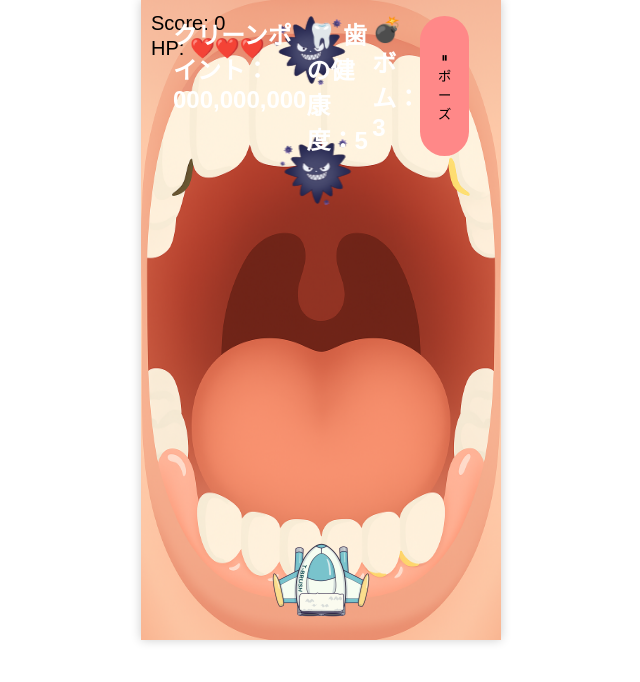
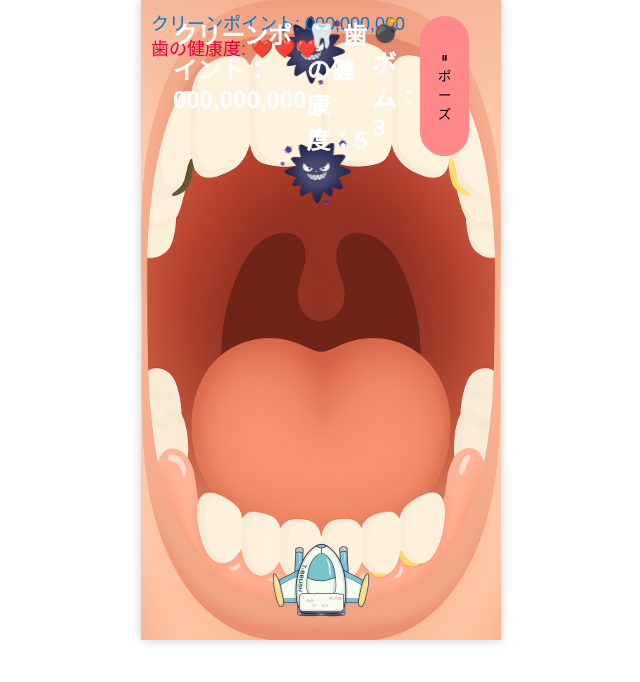
Before and after one commit to hiranaru/dental-guardian, a React (Vite) app: page / in a window 1280 px wide. Both pictures are taken after a click on the picture 640 px from the left and 190 px from the top of the page. Shown: the top 682 px of the page, without its empty margins (319-959 px from the left). Built offline with nearby package versions, Linux system fonts and the light colour scheme.

Commit message:
Update GameCanvas.jsx

```diff
--- a/src/GameCanvas.jsx
+++ b/src/GameCanvas.jsx
@@ -3,6 +3,11 @@ import { useEffect, useRef, useState } from "react";
 const W = 360;
 const H = 640;
 const MAX_LIFE = 3;
+
+// スコア整形関数（000,000,000形式）
+function formatScore(num) {
+  return num.toString().padStart(9, "0").replace(/(\d)(?=(\d{3})+(?!\d))/g, "$1,");
+}
 
 export default function GameCanvas({ setScore, setLife, setBombs, paused }) {
   const cvsRef = useRef(null);
@@ -91,10 +96,14 @@ export default function GameCanvas({ setScore, setLife, setBombs, paused }) {
         bullets.forEach((b) => ctx.drawImage(bulletImg, b.x, b.y, 32, 32));
         enemies.forEach((e) => ctx.drawImage(enemyImg, e.x, e.y, 100, 100));
 
-        ctx.fillStyle = "#000";
-        ctx.font = "20px sans-serif";
-        ctx.fillText(`Score: ${score}`, 10, 30);
-        ctx.fillText(`HP: ${"❤️".repeat(life)}`, 10, 55);
+        // スコア表示（子供向けフォント＆カラー）
+        ctx.font = "18px 'Rounded Mplus 1c', sans-serif";
+        ctx.fillStyle = "#007ACC";
+        ctx.fillText(`クリーンポイント: ${formatScore(score)}`, 10, 30);
+
+        // HP表示
+        ctx.fillStyle = "#e60039";
+        ctx.fillText(`歯の健康度: ${"❤️".repeat(life)}`, 10, 55);
 
         animationId = requestAnimationFrame(loop);
       };
```
